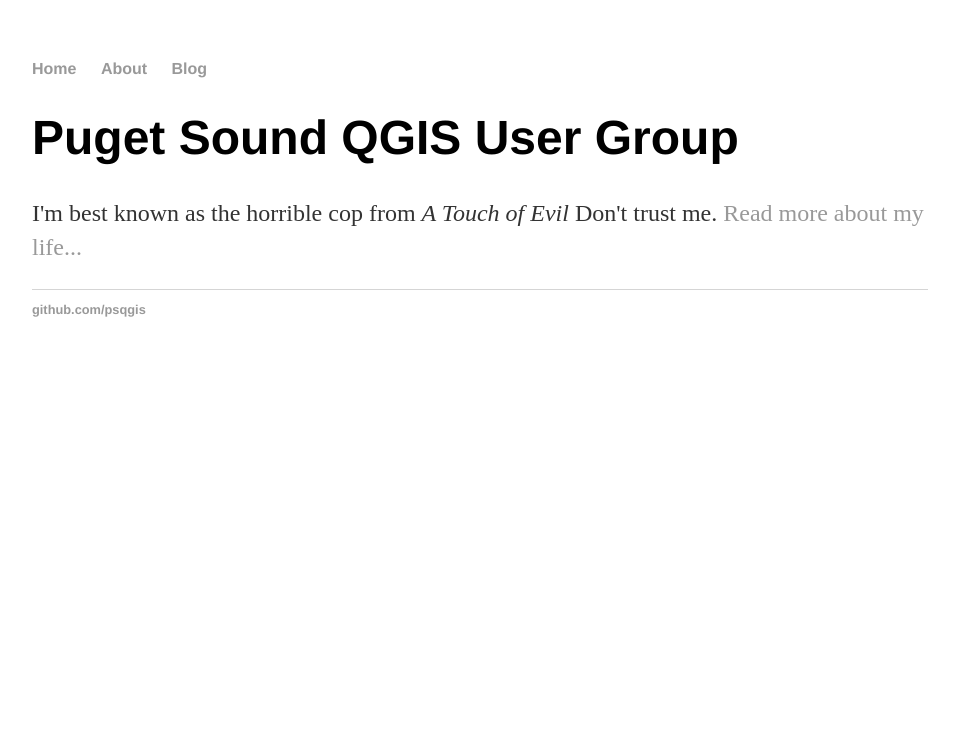
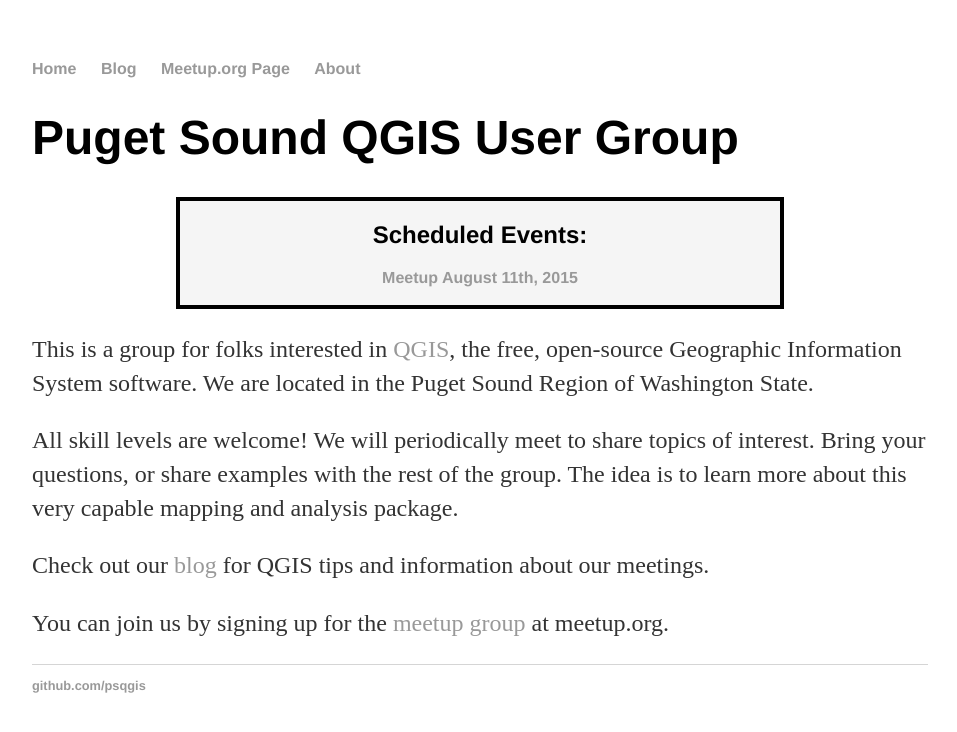
Before and after one commit to psqgis/psqgis.github.io, a Jekyll site: the page built from index.html, in a window 1280 px wide. Shown: the top 732 px of the page, without its empty margins (160-1117 px from the left). Built offline with Jekyll 4.4.1, drawn with Linux system fonts in a browser that asks for light colours.

Commit message:
First complete draft of web site

```diff
--- a/_layouts/default.html
+++ b/_layouts/default.html
@@ -2,6 +2,7 @@
 	<html>
 		<head>
 			<title>{{ page.title }}</title>
+			<meta charset="UTF-8">
 			<!-- link to main stylesheet -->
 			<link rel="stylesheet" type="text/css" href="/css/main.css">
 		</head>
@@ -9,8 +10,9 @@
 			<nav>
 	    		<ul>
 	        		<li><a href="/">Home</a></li>
-		        	<li><a href="/about">About</a></li>
 	        		<li><a href="/blog">Blog</a></li>
+	        		<li><a href="http://www.meetup.com/Puget-Sound-QGIS-Users-Group/">Meetup.org Page</a>
+		        	<li><a href="/about.html">About</a></li>
 	    		</ul>
 			</nav>
 			<div class="container">
--- a/css/main.css
+++ b/css/main.css
@@ -2,7 +2,7 @@
     margin: 60px auto;
     width: 70%;
 }
-nav ul, footer ul {
+nav ul, footer ul, .highlight {
     font-family:'Helvetica', 'Arial', 'Sans-Serif';
     padding: 0px;
     list-style: none;
@@ -41,3 +41,10 @@
 ul.posts li {
     list-style: none;
 }
+
+.highlight {
+    margin: auto;
+    background-color: WhiteSmoke;
+    width: 600px;
+    border: 4px solid Black;
+}
--- a/index.html
+++ b/index.html
@@ -2,7 +2,35 @@
 layout: default
 title: Puget Sound QGIS User Group
 ---
+
 <div class="blurb">
 	<h1>Puget Sound QGIS User Group</h1>
-	<p>I'm best known as the horrible cop from <em>A Touch of Evil</em> Don't trust me. <a href="/about">Read more about my life...</a></p>
+
+    <div class="highlight">
+        <center>
+        <h2> Scheduled Events:</h2>
+        {% for post in site.posts %}
+            {% if post.schedule >= site.time %}
+                <a href="{{ post.url }}"title="{{ post.title }}">{{ post.title }}</a>
+            {% endif %}
+          {% endfor %}
+          <br />&nbsp;
+        </center>
+    </div>
+
+
+	<p>This is a group for folks interested in <a href="http://www.qgis.org/en/site/">QGIS</a>, the free, open-source Geographic
+	   Information System software. We are located in the Puget Sound Region of Washington
+	   State.
+	</p>
+	<p>All skill levels are welcome! We will periodically meet to share topics of
+	   interest. Bring your questions, or share examples with the rest of the group. The
+	   idea is to learn more about this very capable mapping and analysis package.
+	</p>
+	<p>Check out our <a href="/blog">blog</a> for QGIS tips and information about our meetings.
+	</p>
+	<p>You can join us by signing up for the
+	    <a href="http://www.meetup.com/Puget-Sound-QGIS-Users-Group/">meetup group</a> at
+	    meetup.org.
+	</p>
 </div><!-- /.blurb -->
```
Also changed, not shown: _posts/2015-07-21-first-post.md (+2 -1 lines), _posts/2015-07-28-Meetup-August-11th.md (added, +17 -0 lines), _posts/2015-07-28-Reference-Materials.md (added, +18 -0 lines), about.html (added, +14 -0 lines), index.md (deleted).
